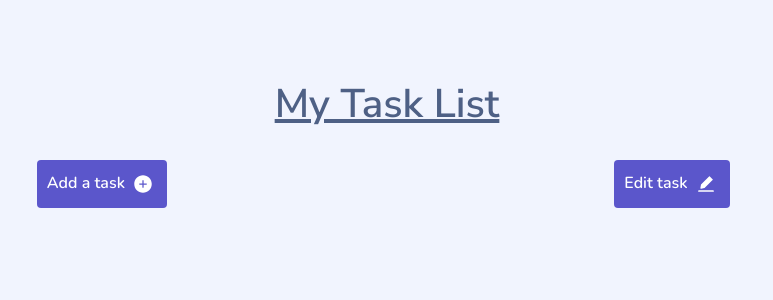
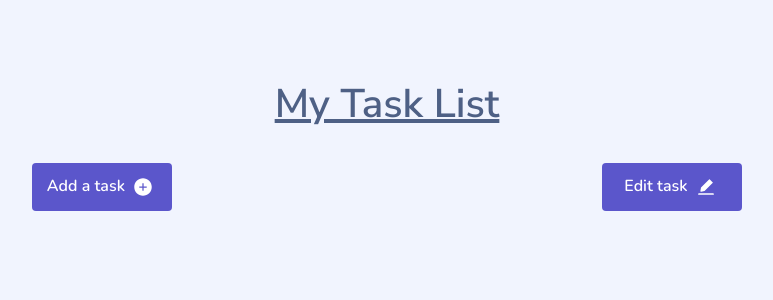
Before and after one commit to Marcos8060/React-Crud, a React (Create React App) app: page / in a window 1280 px wide. Shown: the top 300 px of the page, without its empty margins (253-1026 px from the left). Built offline with nearby package versions, Linux system fonts and the light colour scheme.

Commit message:
made minor changes to the buttons

```diff
--- a/src/assets/style.css
+++ b/src/assets/style.css
@@ -7,6 +7,8 @@
     border: none;
     padding: 10px;
     border-radius: 4px;
+    width: 140px;
+    margin: 3px;
 
 }
 .icon{
--- a/src/components/CreateModal.js
+++ b/src/components/CreateModal.js
@@ -5,7 +5,9 @@ import { AiFillPlusCircle } from 'react-icons/ai'
 const CreateModal = () => {
   return (
     <div>
-        <button className='crudBtn'>Add a task <AiFillPlusCircle className='icon' /></button>
+        <button className='crudBtn'>
+            Add a task <AiFillPlusCircle className='icon' />
+        </button>
     </div>
   )
 }
```
